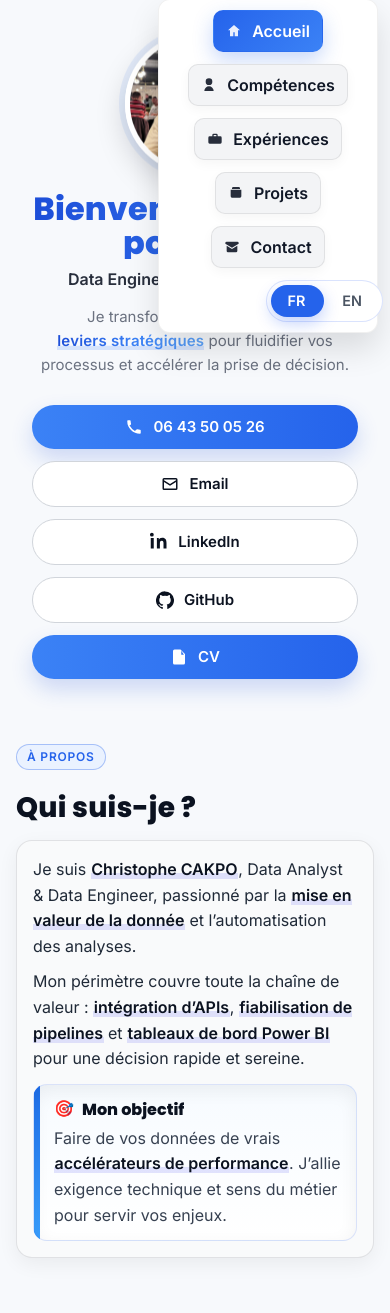
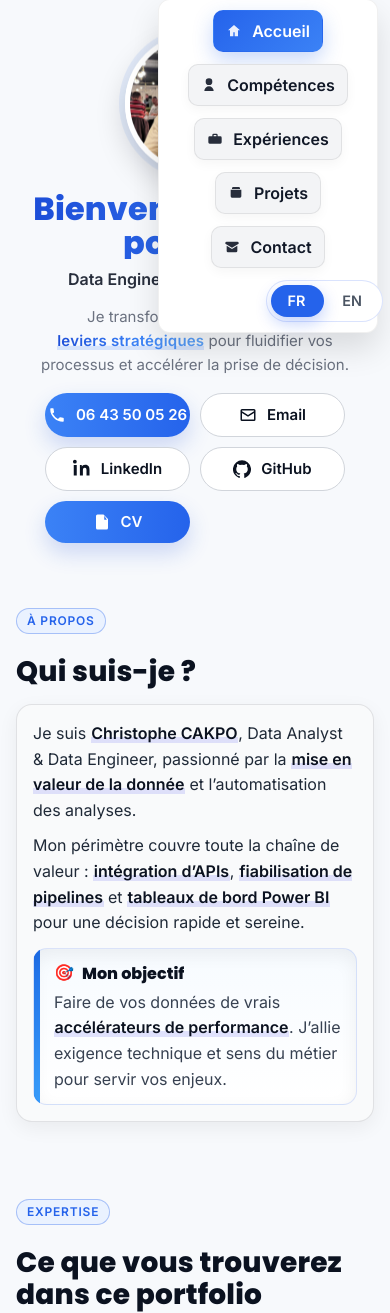
Before and after one commit to CAK91DY/MyPortfolio, a Flask app: page / in a window 390 px wide. Shown: the part 69-1382 px from the top of the page. Run offline with Flask 3, Linux system fonts and the light colour scheme.

Commit message:
deuxième transformation

```diff
--- a/static/css/style.css
+++ b/static/css/style.css
@@ -1896,3 +1896,71 @@
   100% { transform: translateY(0) scale(1); }
 }
 .hero__avatar img { animation: floatBreath 6s ease-in-out infinite; }
+
+/* 1) Empêcher les débordements dans les conteneurs flex/grille */
+.hero__cta,
+.hero__cta .btn {
+  min-width: 0;                 /* autorise le shrink */
+}
+
+/* 2) Boutons : qu'ils puissent rétrécir dans les lignes flex */
+.btn {
+  flex: 0 1 auto;               /* largeur flexible, pas imposée */
+  max-width: 100%;              /* jamais plus large que le conteneur */
+  overflow: hidden;
+  text-overflow: ellipsis;      /* coupe proprement si vraiment trop long */
+  white-space: nowrap;          /* garde l’icône + label sur une ligne */
+}
+
+/* 3) Sur petits écrans, forcer un layout sûr */
+@media (max-width: 480px) {
+  .hero__cta {
+    display: grid;
+    grid-template-columns: 1fr 1fr;
+    gap: 10px;
+  }
+  .hero__cta .btn { width: 100%; }      /* chaque colonne remplit sa cellule */
+  .hero__cta .btn--call { grid-column: 1 / -1; }  /* tel sur 2 colonnes */
+}
+
+/* 4) Menu/CTA bas : éviter tout dépassement horizontal */
+@media (max-width: 600px) {
+  .nav-pills,
+  .contact-cta__actions { min-width: 0; }
+  .contact-cta__actions .btn { width: 100%; }
+}
+
+/* === HERO – Mode mobile : 2 colonnes + shrink garanti === */
+@media (max-width: 540px){
+  .hero__cta{
+    display: grid !important;
+    grid-template-columns: repeat(2, minmax(0, 1fr));
+    gap: 10px;
+    width: 92% !important;         /* bien contenu */
+    margin: 16px auto 0 !important;
+    min-width: 0 !important;
+  }
+
+  /* Chaque enfant du conteneur peut rétrécir */
+  .hero__cta > * { min-width: 0 !important; }
+
+  /* Les liens-boutons remplissent leur cellule, sans forcer la largeur */
+  .hero__cta > a.btn{
+    width: 100% !important;
+    flex: 0 1 auto !important;
+    max-width: 100% !important;
+    overflow: hidden;
+    text-overflow: ellipsis;
+    white-space: nowrap;           /* coupe si trop long */
+    padding: 12px 14px !important; /* compacité */
+    font-size: 15px !important;
+  }
+
+  /* Le bouton téléphone sur 2 colonnes (plein écran) */
+  .hero__cta > a.btn--call{
+    grid-column: 1 / -1 !important;
+  }
+}
+
+/* Sécurité : dans n’importe quel flex/ grid, autoriser le shrink */
+.hero__cta, .hero__cta a.btn { min-width: 0 !important; }
```
